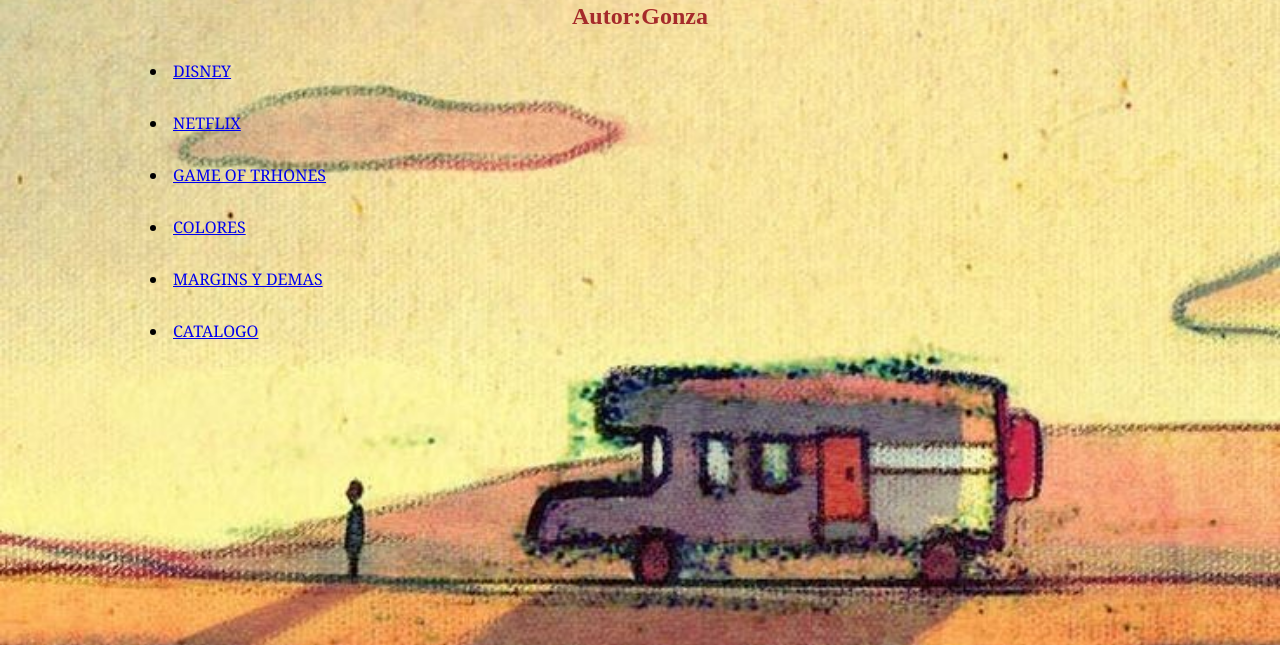
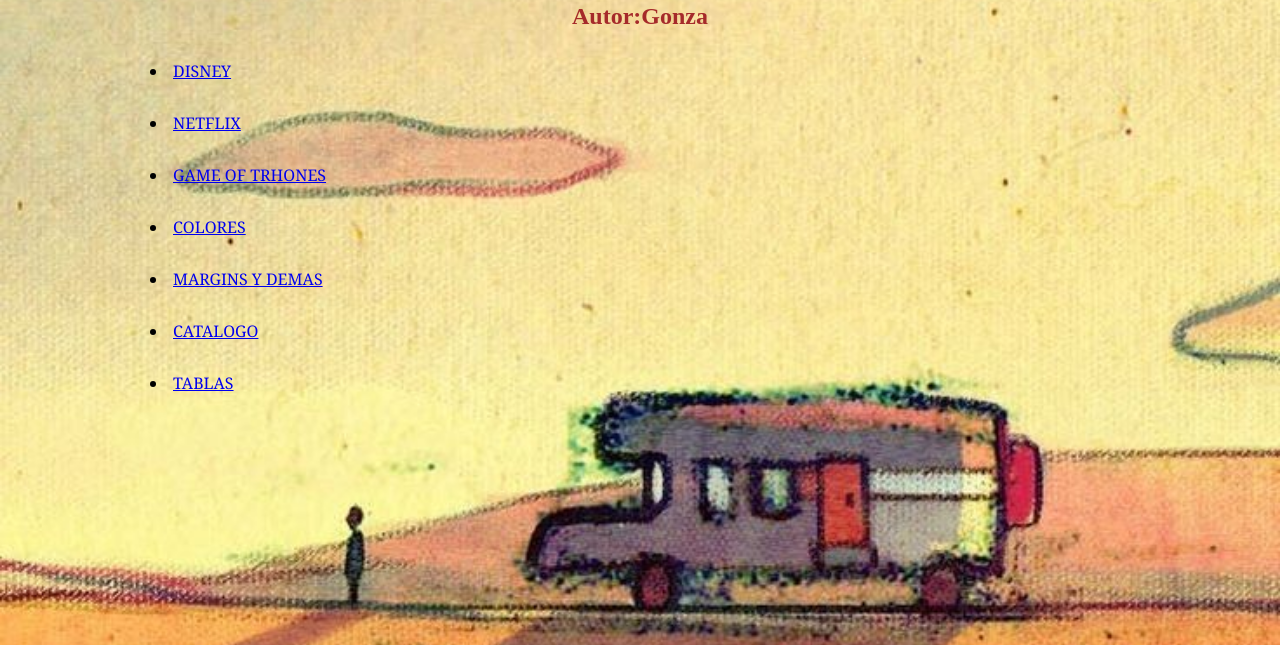
Before and after one commit to bravodaniel12/mi-sitio-web, a plain HTML site: page index.html in a window 1280 px wide. Shown: the part 155-800 px from the top of the page. Drawn offline with Linux system fonts and the light colour scheme.

```diff
--- a/index.html
+++ b/index.html
@@ -30,5 +30,6 @@ background-image: url(img/carro.jpg);
 <li><a href="colores.html"> COLORES</a></li>
 <li><a href="margins.html"> MARGINS Y DEMAS</a></li>
 <li><a href="catalogo.html"> CATALOGO </a></li>
+<li><a href="tabla.html"> TABLAS</a></li>
 </body>
 </html>
```
